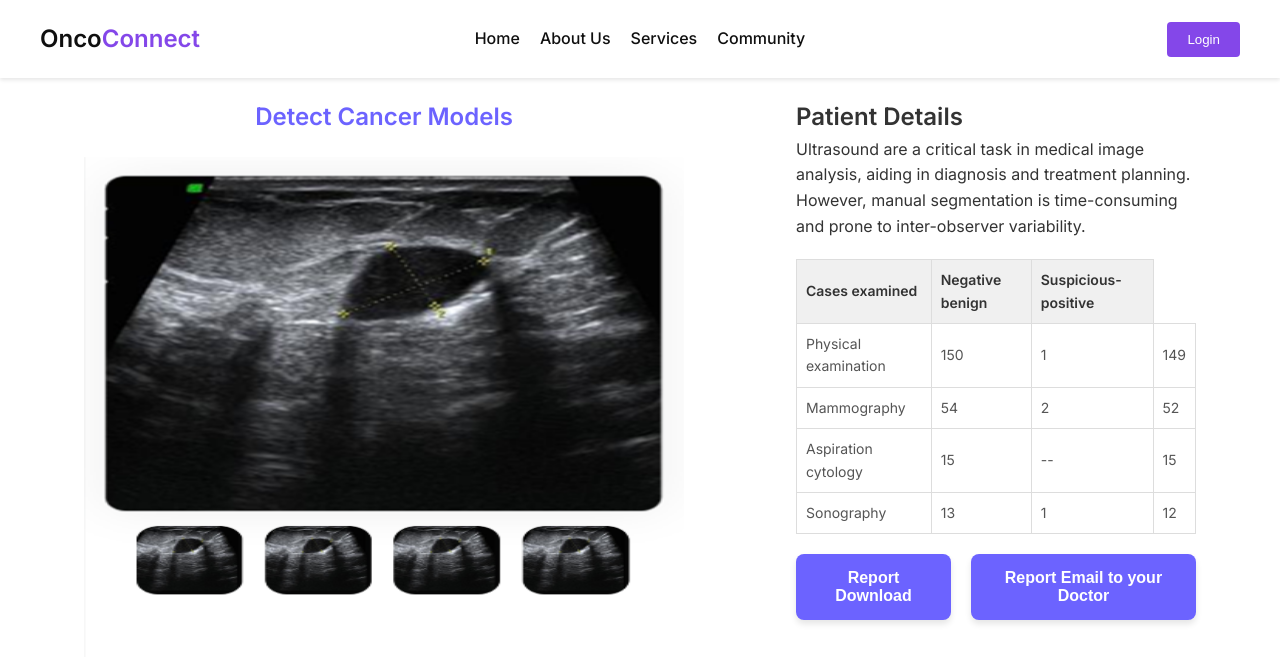
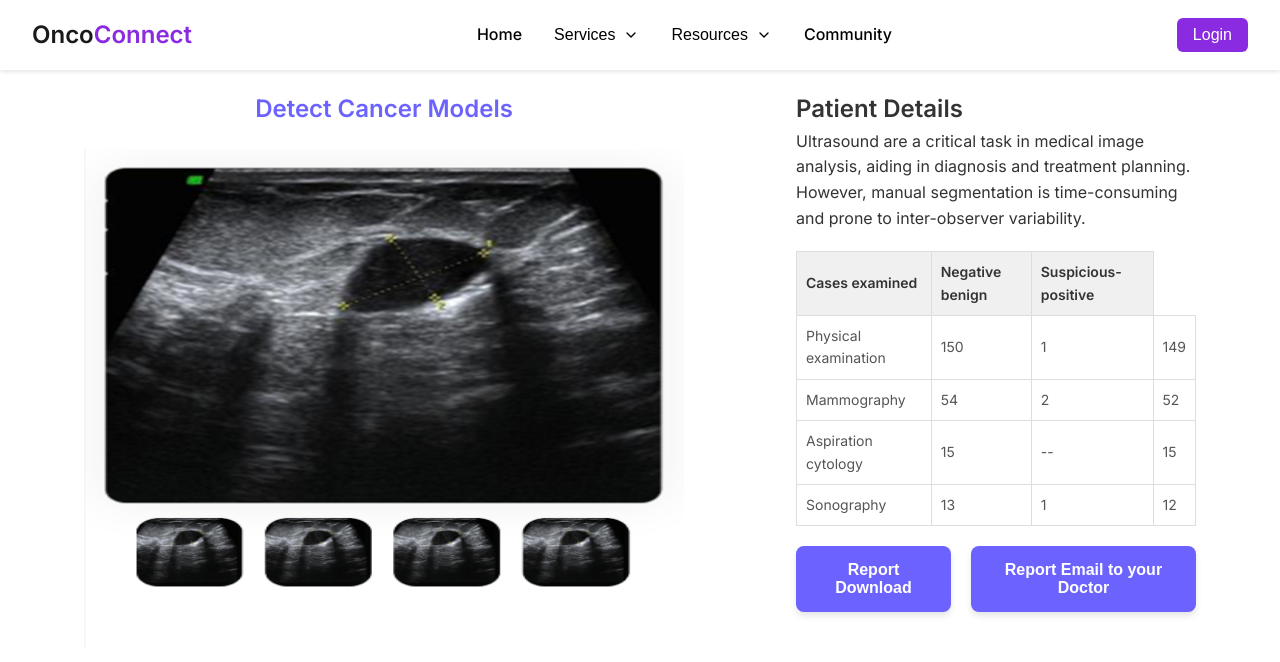
Before and after one commit to reefahtasnia/OncoConnectV2, a React (Create React App) app: page /ai2 in a window 1280 px wide. Shown: the top 662 px of the page. Built offline with nearby package versions, Linux system fonts and the light colour scheme; no server answers; a web font is replaced by a local one.

Commit message:
Fixed the navbar and dashboard

```diff
--- a/src/App.js
+++ b/src/App.js
@@ -84,7 +84,7 @@ function App() {
                 <Route path="/doctor" element={<DoctorDashboard />} />
                 <Route path="/doctor/messages" element={<DoctorMessages />} />
                 <Route path="/doctor/patients" element={<DoctorPatient />} />
-                <Route path="doctor/patients/patient-2" element={<Patientdetail />} />
+                <Route path="/doctor/patients/patient-2" element={<Patientdetail />} />
                 <Route path="/mental" element={<Mental />} />
                 <Route path="/ai" element={<Ai />} />
                 <Route path="/formpage" element={<Formpage />} />
--- a/src/components/CSS/style.css
+++ b/src/components/CSS/style.css
@@ -30,8 +30,8 @@ body {
   display: flex;
   align-items: center;
   justify-content: space-between;
-  padding: 20px 40px;
-  background-color: var(--color-white);
+  padding: 1rem 2rem;
+  background-color: white;
   box-shadow: 0 2px 4px rgba(0, 0, 0, 0.1);
   position: sticky;
   top: 0;
@@ -41,53 +41,161 @@ body {
 .navbar-logo {
   display: flex;
   align-items: center;
-  font-size: 24px;
-  font-weight: bold;
+  cursor: pointer;
+  font-size: 1.5rem;
+  font-weight: 600;
 }
 
 .logo-part1 {
-  color: var(--color-black);
+  color: #1a1a1a;
 }
 
 .logo-part2 {
-  color: var(--color-primary);
+  color: #8a2be2;
 }
 
 .navbar-links {
   display: flex;
-  gap: 20px;
+  align-items: center;
+  gap: 2rem;
   list-style: none;
   margin: 0;
   padding: 0;
-  position: absolute;
-  left: 50%;
-  transform: translateX(-50%);
 }
 
-.navbar-links li a {
+.navbar-links li a,
+.navbar-dropdown-button {
+  color: #000000;
   text-decoration: none;
-  color: var(--color-black);
-  font-size: var(--font-size-base);
+  font-size: 1rem;
   font-weight: 500;
-  transition: color 0.3s ease;
+  transition: color 0.2s ease;
 }
 
-.navbar-links li a:hover {
-  color: var(--color-primary);
+.navbar-links li a:hover,
+.navbar-dropdown-button:hover {
+  color: #8a2be2;
+}
+
+.navbar-dropdown {
+  position: relative;
+}
+
+.navbar-dropdown-button {
+  display: flex;
+  align-items: center;
+  gap: 0.5rem;
+  background: none;
+  border: none;
+  padding: 0;
+  cursor: pointer;
+  font-size: 1rem;
+}
+
+.dropdown-icon {
+  width: 16px;
+  height: 16px;
+}
+
+.navbar-dropdown-menu {
+  position: absolute;
+  top: 100%;
+  left: 0;
+  background-color: white;
+  border-radius: 8px;
+  box-shadow: 0 4px 6px rgba(0, 0, 0, 0.1);
+  padding: 0.5rem 0;
+  min-width: 200px;
+  z-index: 1000;
+  list-style: none;
+  margin-top: 0.5rem;
+}
+
+.navbar-dropdown-menu li a {
+  display: block;
+  padding: 0.5rem 1rem;
+  color: #4a4a4a;
+  text-decoration: none;
+  font-size: 1rem;
+  transition: background-color 0.2s ease;
+}
+
+.navbar-dropdown-menu li a:hover {
+  background-color: #f5f0ff;
+  color: #8a2be2;
 }
 
 .navbar-button {
-  padding: 10px 20px;
-  border-radius: 4px;
+  background-color: #8a2be2;
+  color: white;
   border: none;
-  background-color: var(--color-primary);
-  color: var(--color-white);
+  border-radius: 6px;
+  padding: 0.5rem 1rem;
+  font-size: 1rem;
+  font-weight: 500;
   cursor: pointer;
-  transition: background-color 0.3s ease;
+  transition: background-color 0.2s ease;
 }
 
 .navbar-button:hover {
-  background-color: var(--color-link-hover);
+  background-color: #7424c9;
+}
+
+.mobile-menu-button {
+  display: none;
+  background: none;
+  border: none;
+  padding: 0.5rem;
+  cursor: pointer;
+}
+
+/* Mobile styles */
+@media (max-width: 768px) {
+  .mobile-menu-button {
+    display: block;
+  }
+
+  .navbar-links {
+    display: none;
+    position: absolute;
+    top: 100%;
+    left: 0;
+    right: 0;
+    flex-direction: column;
+    background-color: white;
+    padding: 1rem;
+    gap: 1rem;
+    box-shadow: 0 4px 6px rgba(0, 0, 0, 0.1);
+  }
+
+  .navbar-links.open {
+    display: flex;
+  }
+
+  .desktop-only {
+    display: none;
+  }
+
+  .mobile-only {
+    display: block;
+  }
+
+  .navbar-dropdown-menu {
+    position: static;
+    box-shadow: none;
+    margin-top: 0.5rem;
+    padding-left: 1rem;
+  }
+}
+
+@media (min-width: 769px) {
+  .mobile-only {
+    display: none;
+  }
+
+  .desktop-only {
+    display: block;
+  }
 }
 
 .mobile-menu-button {
@@ -99,6 +207,54 @@ body {
   color: var(--color-black);
 }
 
+
+/* Mobile styles */
+@media (max-width: 768px) {
+  .mobile-menu-button {
+    display: block;
+  }
+
+  .navbar-links {
+    display: none;
+    position: absolute;
+    top: 100%;
+    left: 0;
+    right: 0;
+    background-color: white;
+    flex-direction: column;
+    padding: 1rem;
+    box-shadow: 0 2px 4px rgba(0,0,0,0.1);
+  }
+
+  .navbar-links.open {
+    display: flex;
+  }
+
+  .navbar-dropdown {
+    width: 100%;
+  }
+
+  .navbar-dropdown-menu {
+    position: static;
+    box-shadow: none;
+    width: 100%;
+  }
+
+  .desktop-only {
+    display: none;
+  }
+
+  .mobile-only {
+    display: block;
+  }
+}
+
+/* Desktop-only styles */
+@media (min-width: 769px) {
+  .mobile-only {
+    display: none;
+  }
+}
 .mobile-only {
   display: none;
 }
@@ -152,6 +308,15 @@ body {
 
   .navbar-links .navbar-button {
     width: 100%;
+  }
+  .navbar-dropdown-menu {
+    position: static;
+    box-shadow: none;
+    padding: 0;
+  }
+
+  .navbar-dropdown-menu li a {
+    padding: 8px 0;
   }
 }
 
--- a/src/components/Nav.jsx
+++ b/src/components/Nav.jsx
@@ -1,6 +1,6 @@
 "use client";
 import React, { useState, useEffect } from "react";
-import { Menu } from "lucide-react";
+import { Menu, ChevronDown } from "lucide-react";
 import { useNavigate } from "react-router-dom";
 import { jwtDecode } from "jwt-decode";
 import "./CSS/style.css";
@@ -8,20 +8,47 @@ import "./CSS/style.css";
 const NavBar = ({ scrollToSection = null }) => {
   const [isMenuOpen, setIsMenuOpen] = useState(false);
   const [isLoggedIn, setIsLoggedIn] = useState(false);
+  const [servicesDropdown, setServicesDropdown] = useState(false);
+  const [resourcesDropdown, setResourcesDropdown] = useState(false);
   const navigate = useNavigate();
   const toggleMenu = () => {
     setIsMenuOpen(!isMenuOpen);
   };
+  const [dropdownRefs] = useState({
+    services: React.createRef(),
+    resources: React.createRef()
+  });
+
+  // Add this useEffect for handling clicks outside dropdowns
+  useEffect(() => {
+    function handleClickOutside(event) {
+      if (servicesDropdown &&
+          dropdownRefs.services.current &&
+          !dropdownRefs.services.current.contains(event.target)) {
+        setServicesDropdown(false);
+      }
+      if (resourcesDropdown &&
+          dropdownRefs.resources.current &&
+          !dropdownRefs.resources.current.contains(event.target)) {
+        setResourcesDropdown(false);
+      }
+    }
+
+    document.addEventListener('mousedown', handleClickOutside);
+    return () => {
+      document.removeEventListener('mousedown', handleClickOutside);
+    };
+  }, [servicesDropdown, resourcesDropdown]);
 
   useEffect(() => {
     const fetchToken = async () => {
       try {
-        const response = await fetch('http://localhost:5001/api/user', {
-          method: 'GET',
-          credentials: 'include', // Ensures cookies are sent
+        const response = await fetch("http://localhost:5001/api/user", {
+          method: "GET",
+          credentials: "include", // Ensures cookies are sent
           headers: {
-            'Content-Type': 'application/json'
-          }
+            "Content-Type": "application/json",
+          },
         });
 
         if (!response.ok) {
@@ -39,7 +66,6 @@ const NavBar = ({ scrollToSection = null }) => {
 
     fetchToken();
   }, []);
-
 
   return (
     <nav className="navbar">
@@ -75,28 +101,61 @@ const NavBar = ({ scrollToSection = null }) => {
             Home
           </a>
         </li>
-        <li>
-          <a
-            href="#about-us"
-            onClick={(e) => {
-              e.preventDefault();
-              scrollToSection ? scrollToSection("aboutUs") : navigate("/about");
-            }}
+        {/* Services Dropdown */}
+        <li className="navbar-dropdown">
+          <button
+            className="navbar-dropdown-button"
+            onClick={() => setServicesDropdown(!servicesDropdown)}
           >
-            About Us
-          </a>
+            Services <ChevronDown className="dropdown-icon" />
+          </button>
+          {servicesDropdown && (
+            <ul className="navbar-dropdown-menu">
+              <li>
+                <a href="/docfind">Doctor Finder</a>
+              </li>
+              <li>
+                <a href="/ai">AI Report Analyzer</a>
+              </li>
+              <li>
+                <a href="/mental">Mental Health Counsellor</a>
+              </li>
+              <li>
+                <a href="/donation">Donate to Patients</a>
+              </li>
+            </ul>
+          )}
         </li>
-        <li>
-          <a
-            href="#services"
-            onClick={(e) => {
-              e.preventDefault();
-              scrollToSection ? scrollToSection("services") : navigate("/services");
-            }}
+
+        {/* Resources Dropdown */}
+        <li className="navbar-dropdown">
+          <button
+            className="navbar-dropdown-button"
+            onClick={() => setResourcesDropdown(!resourcesDropdown)}
           >
-            Services
-          </a>
+            Resources <ChevronDown className="dropdown-icon" />
+          </button>
+          {resourcesDropdown && (
+            <ul className="navbar-dropdown-menu">
+              <li>
+                <a href="/survival">Cancer Survivor Stories</a>
+              </li>
+              <li>
+                <a href="/kid">Kid's Survivor Stories</a>
+              </li>
+              <li>
+                <a href="/care">Caregiver Support</a>
+              </li>
+              <li>
+                <a href="/quiz">Cancer Risk Quiz</a>
+              </li>
+              <li>
+                <a href="/cancerscreen">Cancer Screening Tests</a>
+              </li>
+            </ul>
+          )}
         </li>
+
         <li>
           <a
             href="/forum"
--- a/src/user-dashboard/components/sidebar.js
+++ b/src/user-dashboard/components/sidebar.js
@@ -1,7 +1,8 @@
 'use client'
 
-import React, { useEffect, useRef } from 'react'
-import { Link, useLocation } from 'react-router-dom'
+import React, { useEffect, useRef } from 'react';
+import { Link, useLocation } from 'react-router-dom';
+import "../dashboard.css";
 
 export default function Sidebar() {
   const location = useLocation()
@@ -84,7 +85,7 @@ export default function Sidebar() {
   ]
 
   return (
-    <aside className="user-sidebar">
+    <aside className="user-sidebar" style={{ background: 'white', boxShadow: '0 2px 4px rgba(0, 0, 0, 0.1)'}} >
       <div className="sidebar-header">
         <h2 className="menu-label">MENU</h2>
       </div>
--- a/src/user-dashboard/dashboard.css
+++ b/src/user-dashboard/dashboard.css
@@ -418,7 +418,6 @@
   display: flex;
   align-items: center;
   gap: 16px;
-  border-bottom: 1px solid #e5e7eb;
 }
 /* Update z-index values */
 .user-sidebar {
```
Also changed, not shown: src/user-dashboard/dashboard.js (+5 -45 lines).
